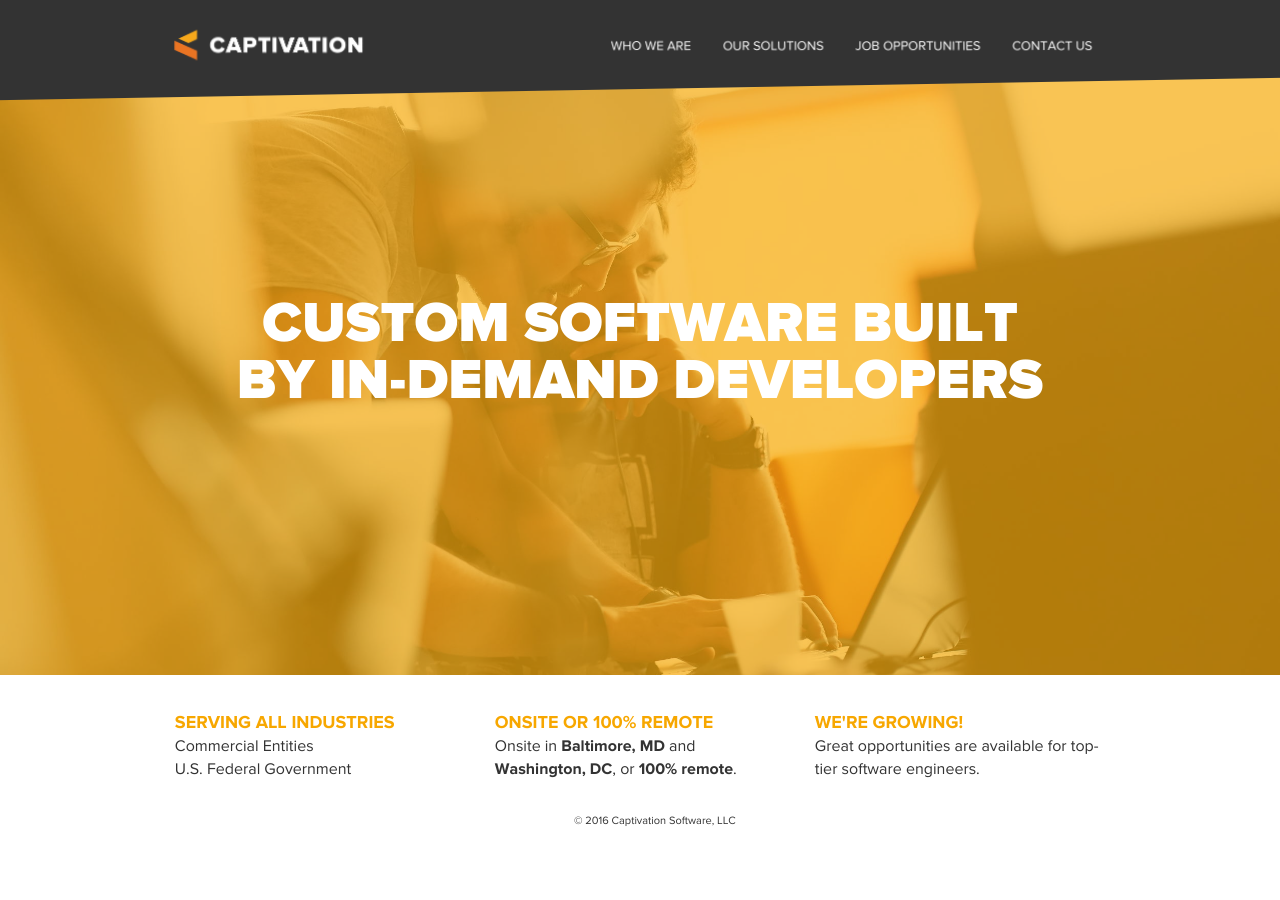
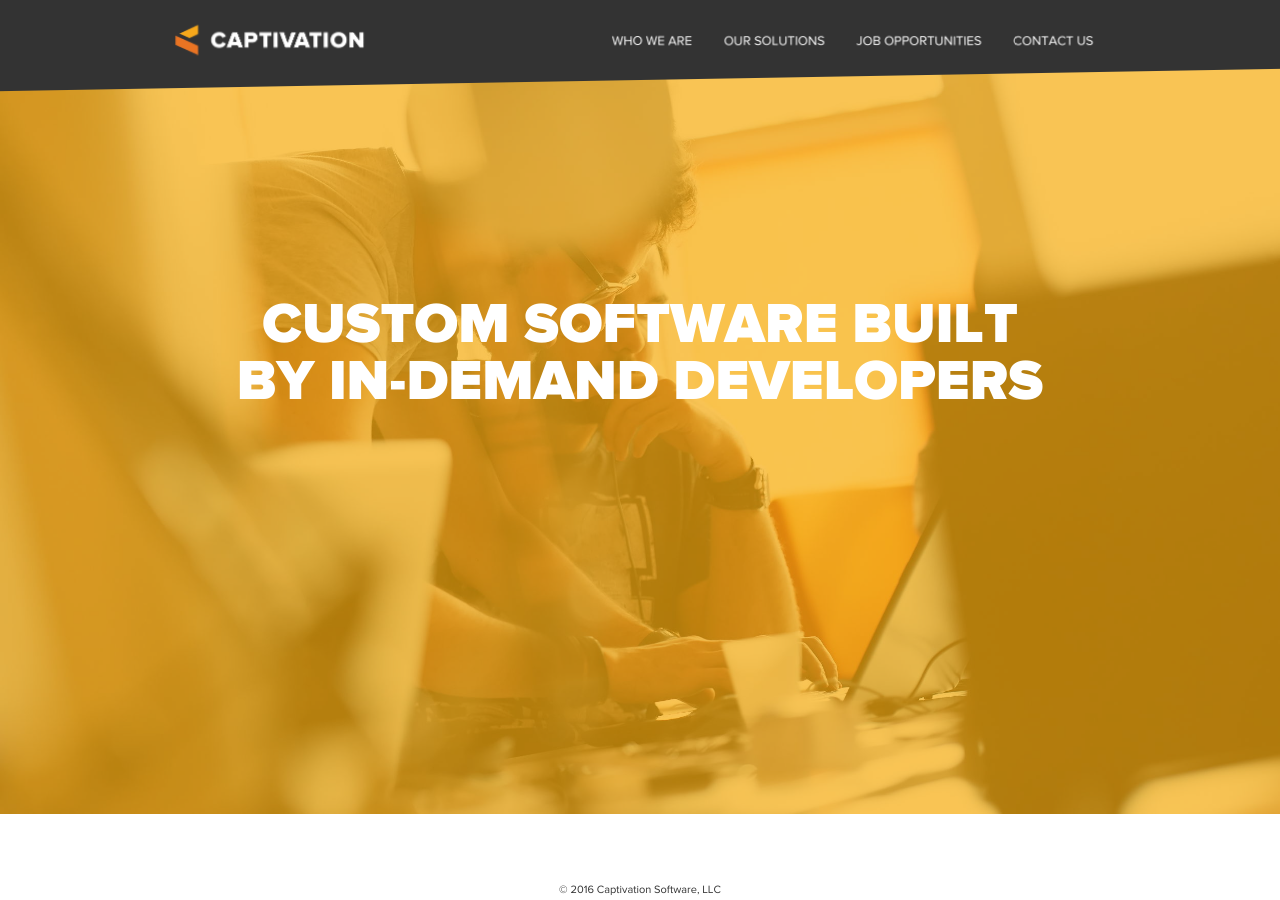
Before and after one commit to isabella232/captivationsoftware.github.io-archive, a Jekyll site: the page built from index.html, in a window 1280 px wide. Built offline with Jekyll 4.4.1, drawn with Linux system fonts in a browser that asks for light colours; nearby versions of some CDN libraries; some web fonts are replaced.

Commit message:
Progress...

```diff
--- a/_includes/overview.html
+++ /dev/null
@@ -1,22 +0,0 @@
-<div class="container">
-  <div class="row">
-    <div class="col-xs-12 col-md-4">
-      <h2>SERVING ALL INDUSTRIES</h2>
-      <ul class="list-unstyled">
-        <li>Commercial Entities</li>
-        <li>U.S. Federal Government</li>
-      </ul>
-    </div>
-    <div class="col-xs-12 col-md-4">
-      <h2>ONSITE OR 100% REMOTE</h2>
-      <p>
-        Onsite in <strong>Baltimore, MD</strong> and <strong>Washington, DC</strong>, or <strong>100% remote</strong>.
-      </p>
-    </div>
-    <div class="col-xs-12 col-md-4">
-      <h2>WE'RE GROWING!</h2>
-      <p>Great opportunities are available for top-tier software engineers.</p>
-    </div>
-  </div>
-  {% include footer.html %}
-</div>
--- a/_layouts/landing.html
+++ b/_layouts/landing.html
@@ -1,29 +1,14 @@
-<!DOCTYPE html>
-<html lang="en">
-{% include head.html %}
-<!--[if gte IE 8]>
-<body class="ie">
-<![endif]-->
-<!--[if !IE]> -->
-<body>
-<!-- <![endif]-->
-  <div class="landing section orange-bg">
-    <a id=""></a>
-    <div class="background-overlay">
-      <img src="images/stock.jpg">
-    </div>
-    <div class="header">
-      {% include header.html %}
-    </div>
-    {% include landing.html %}
+---
+layout: master
+---
+<div class="orange-bg">
+  <div class="background-overlay">
+    <img src="images/stock.jpg">
   </div>
-  <div class="layout white-bg">
-    <div class="overview section white-bg">
-      {% include overview.html %}
-    </div>
+  {% include landing.html %}
+</div>
+<div class="hidden-md hidden-lg overview white-bg">
+  <div class="white-bg">
+    {{ content }}
   </div>
-
-
-<script type="text/javascript" src="scripts/retina-1.3.0.min.js"></script>
-</body>
-</html>
+</div>
--- /dev/null
+++ b/_layouts/master.html
@@ -0,0 +1,23 @@
+<!DOCTYPE html>
+<html lang="en">
+{% include head.html %}
+<!--[if gte IE 8]>
+<body class="ie">
+<![endif]-->
+<!--[if !IE]> -->
+<body>
+<!-- <![endif]-->
+  <div class="page">
+    <div class="header">
+      {% include header.html %}
+    </div>
+    <div class="content">
+      {{ content }}
+    </div>
+    <div class="footer">
+      {% include footer.html %}
+    </div>
+  </div>
+  <script type="text/javascript" src="scripts/retina-1.3.0.min.js"></script>
+</body>
+</html>
--- a/contact.html
+++ b/contact.html
@@ -2,3 +2,6 @@
 layout: subpage
 title: 'Get In Touch | Captivation Software'
 ---
+<div style="height:1000px">
+  asdasdasdasd
+</div>
--- a/css/responsive.css
+++ b/css/responsive.css
@@ -1,19 +1,5 @@
 /* Override bootstrap large container */
 @media (min-width: 992px) {
-  .layout {
-    bottom: 0;
-    overflow: hidden;
-  }
-
-  .background-overlay {
-    margin-top: -12.5%;
-  }
-
-  .layout {
-    height: 25%;
-    min-height: 180px;
-  }
-
   .container {
     width: 960px;
   }
@@ -35,23 +21,6 @@
     text-align: center;
     width: 100%;
     top: 72.5%;
-  }
-
-  .background-overlay {
-    margin-top: 0;
-  }
-
-  .content .main.container {
-      padding-top: 30px;
-      padding-bottom: 30px;
-  }
-
-  .landing {
-      overflow-x: hidden;
-  }
-
-  .landing .footer {
-    top: 100%;
   }
 
   .required.indicator {
--- a/css/structure.css
+++ b/css/structure.css
@@ -1,3 +1,10 @@
+html,
+body {
+   margin:0;
+   padding:0;
+   height:100%;
+}
+
 body {
   font-family: "Proxima Nova", Arial, sans-serif;
   font-size: 18px;
@@ -8,46 +15,26 @@ body {
   outline: none !important;
 }
 
-.landing.section {
-  height: 100%;
-  padding: 80px 0 0;
+.page {
+  min-height: 100%;
+  position: relative;
   overflow: hidden;
 }
 
-.landing.section ~ .section {
-  z-index: 4;
-}
-
-.landing + .section {
-  padding-bottom: 10px;
-}
-
-.overview.section {
-  padding: 40px 0 5px;
-  transform: rotate(0.5deg);
-  width: 101%;
-  margin-left: -0.5%;
-}
-
-.overview.section > * {
-  transform: rotate(-0.5deg);
-}
-
-.section {
-  margin-top: -1px;
-  position: relative;
-  padding: 30px 0;
+.content {
+  padding: 120px 0 30px;
+  height: 100%;
 }
 
 .header {
-  position: absolute;
-  top: 0;
-  left: -0.5%;
+  height: 120px;
+  margin-left: -0.5%;
+  margin-top: -40px;
+  padding-top: 58px;
+  transform: rotate(-1deg);
   width: 101%;
-  height: 170px;
-  line-height: 250px;
   z-index: 10;
-  transform: rotate(-1deg) translateY(-80px);
+  position: fixed;
 }
 
 .header > * {
@@ -72,6 +59,29 @@ body {
   display: inline;
 }
 
+
+.footer {
+  position: absolute;
+  bottom: 0;
+  width: 100%;
+  height: 30px;
+  line-height: 30px;
+  z-index: 9;
+}
+
+.overview {
+  padding: 40px 0 5px;
+  transform: rotate(0.5deg);
+  width: 101%;
+  margin-left: -0.5%;
+  margin-top: -10px;
+  z-index: 1;
+}
+
+.overview > * {
+  transform: rotate(-0.5deg);
+}
+
 .brand-push, .symbol-push {
   display: none;
 }
@@ -84,10 +94,6 @@ body {
 .symbol, .symbol-push {
   height: 30px;
   width: 30px;
-}
-
-.landing .footer {
-  padding: 0;
 }
 
 .underline {
@@ -120,19 +126,19 @@ body {
   z-index: 1;
   opacity: 0.33 !important;
   position: relative;
+  margin-top: -12.5%;
 }
 
 .background-overlay img {
-  position: absolute;
   width: 100%;
 }
-
+/*
 .layout {
   position: absolute;
   left: 0;
   width: 100%;
   z-index: 5;
-}
+}*/
 
 h1 {
   font-weight: 800;
@@ -245,9 +251,7 @@ a:hover {
 }
 
 .copyright {
-  display: inline-block;
-   font-size: 11px;
-   margin-top: 30px;
+  font-size: 11px;
 }
 
 img.logo-mark {
--- a/index.html
+++ b/index.html
@@ -2,3 +2,24 @@
 layout: landing
 title: 'Custom Software Built By In-Demand Developers | Captivation Software'
 ---
+<div class="container">
+  <div class="row">
+    <div class="col-xs-12 col-md-4">
+      <h2>SERVING ALL INDUSTRIES</h2>
+      <ul class="list-unstyled">
+        <li>Commercial Entities</li>
+        <li>U.S. Federal Government</li>
+      </ul>
+    </div>
+    <div class="col-xs-12 col-md-4">
+      <h2>ONSITE OR 100% REMOTE</h2>
+      <p>
+        Onsite in <strong>Baltimore, MD</strong> and <strong>Washington, DC</strong>, or <strong>100% remote</strong>.
+      </p>
+    </div>
+    <div class="col-xs-12 col-md-4">
+      <h2>WE'RE GROWING!</h2>
+      <p>Great opportunities are available for top-tier software engineers.</p>
+    </div>
+  </div>
+</div>
--- a/scripts/main.js
+++ b/scripts/main.js
@@ -4,7 +4,8 @@
 
     var $window = $(window);
     var $body = $('body');
-    var $landing = $('.landing.section');
+    var $page = $body.find('.page');
+    var $landing = $('.landing');
     var $bgOverlay = $landing.find('.background-overlay');
     var $bgOverlayImg = $bgOverlay.find('img');
     var $overview = $('.overview');
@@ -18,13 +19,13 @@
     $window.on('pageload resize load', function() {
       var isWide = $window.width() > 991;
 
-      if (isWide) {
-        var height = $window.height();
-        $landing.height(height - 80);
-        $bgOverlayImg.css('clip', 'rect(0px, 2000000px, ' + (height + 50) + 'px, 0px)');
-      } else {
-        $landing.height($bgOverlayImg.height() - 20);
-      }
+      $page.height(isWide ? 0 : '')
+    //     var height = $window.height();
+    //     $landing.height(height - 80);
+    //     $bgOverlayImg.css('clip', 'rect(0px, 2000000px, ' + (height + 50) + 'px, 0px)');
+    //   } else {
+    //     $landing.height($bgOverlayImg.height() - 20);
+    //   }
     });
 
     // Set Copyright to the current year
```
Also changed, not shown: _layouts/subpage.html (+7 -13 lines), _layouts/deleteme.html (renamed from _layouts/default.html).
